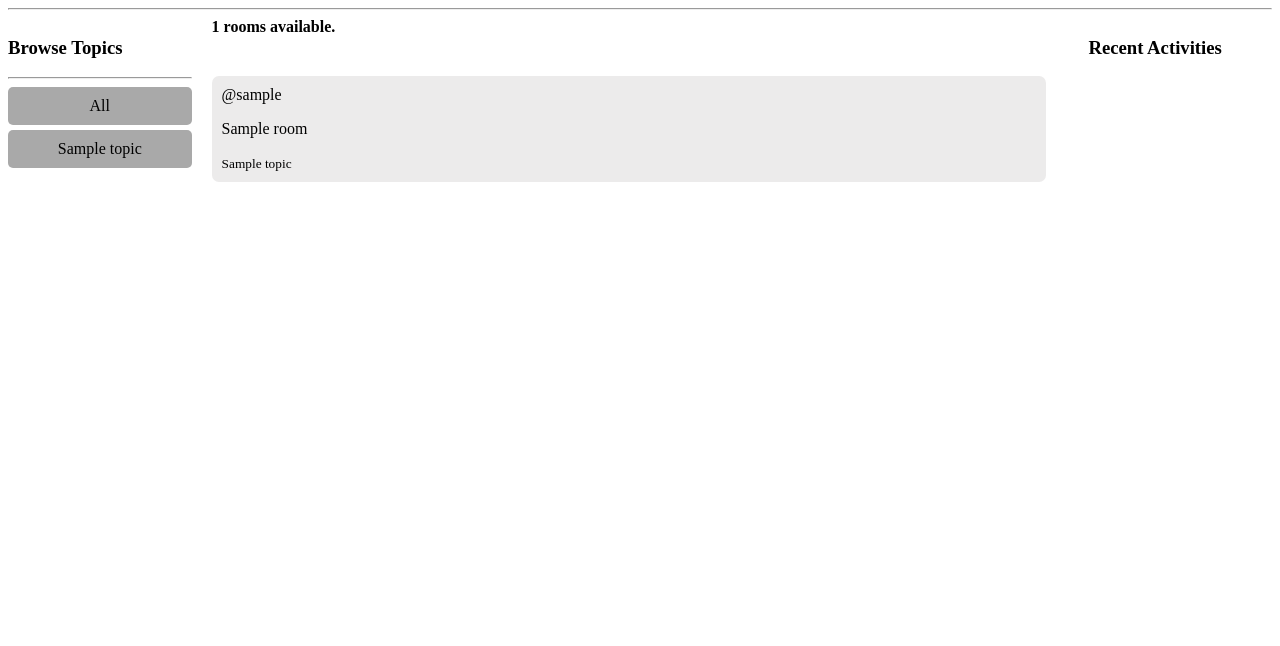
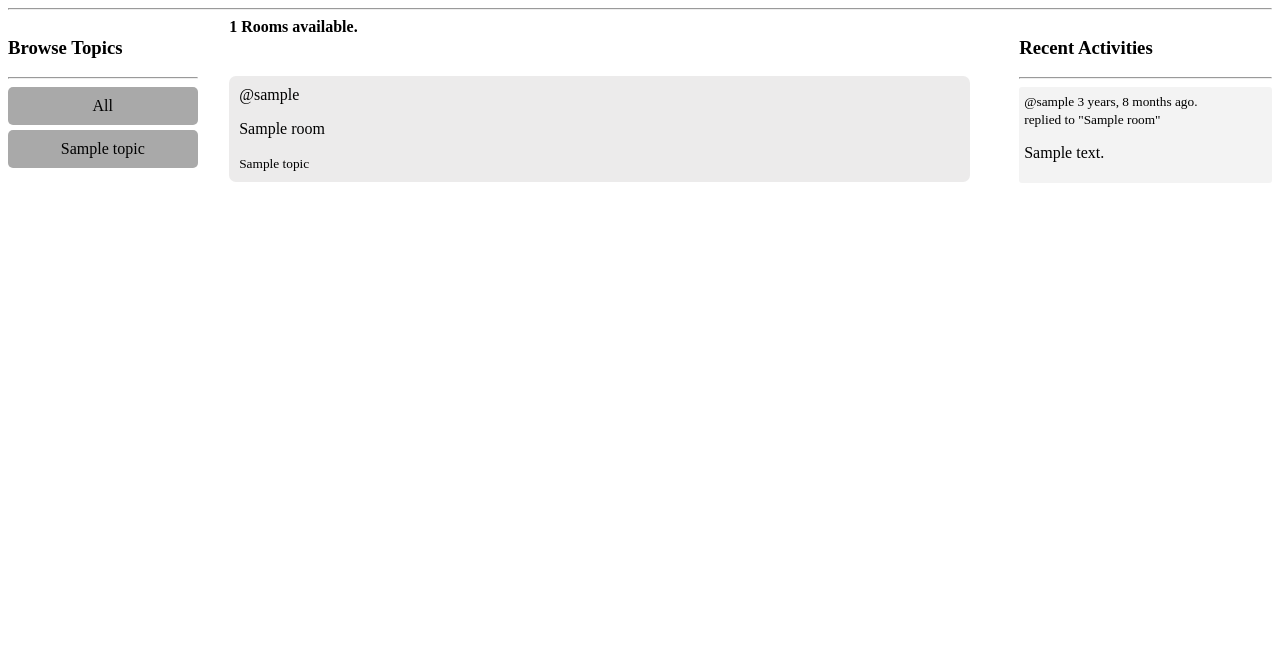
Before and after one commit to cmwema-projects/studyBud, a Django app: page / in a window 1280 px wide. Shown: the part 58-704 px from the top of the page. Run offline with Django 4.2, Linux system fonts and the light colour scheme; tables that the repository leaves empty hold one stand-in row (values such as "Sample post").

Commit message:
added recent activity

```diff
--- a/base/models.py
+++ b/base/models.py
@@ -35,5 +35,11 @@ class Message(models.Model):
     updated = models.DateTimeField(auto_now=True)
     created = models.DateTimeField(auto_now_add=True)
 
+    class Meta:
+        ordering = [
+            "-updated",
+            "-created",
+        ]
+
     def __str__(self) -> str:
         return self.body[0:50]
--- a/base/templates/base/home.html
+++ b/base/templates/base/home.html
@@ -1,5 +1,21 @@
 {% extends "base.html" %}
 {% block content %}
+<style>
+  .recent-list{
+    height: 70vh;
+    overflow-y: scroll;
+    scroll-snap-type: none;
+    scrollbar-width: 5px;
+  }
+  .recent-message{
+    border-radius: 3px;
+    background-color: rgb(243, 243, 243);
+    padding: 5px;
+    margin-bottom: 5px;
+
+  }
+</style>
+
 
 <div class="home-container">
   <!-- side bar browse -->
@@ -20,7 +36,7 @@
   <div class="rooms-container">
     <div class'room-card'>
       <div class="room-card__header">
-        <strong>{{room_count}} rooms available.</strong>
+        <strong>{{room_count}} Rooms available.</strong>
         {% if user.is_authenticated %}
           <button type="button" class="btn btn-create">
             <a href="{% url 'create_room' %}">Create Room</a>
@@ -51,6 +67,17 @@
   <!-- Recent Activities -->
   <div class="recent-container">
     <h3>Recent Activities</h3>
+    <hr>
+    <div class="recent-list">
+        {% for message in room_messages %}
+      <div class='recent-message'>
+        <small>@{{message.user}} {{message.created | timesince}} ago.</small><br>
+        <small>replied to "{{ message.room}}"</small>
+        <p>{{message.body}}</p>
+
+      </div>
+    {% endfor %}
+    </div>
   </div>
 </div>
 
--- a/base/views.py
+++ b/base/views.py
@@ -65,11 +65,17 @@ def home(request):
 
     topics = Topic.objects.all()
     room_count = rooms.count()
+    room_messages = Message.objects.all().order_by('-created')
 
     return render(
         request,
         "base/home.html",
-        context={"rooms": rooms, "topics": topics, "room_count": room_count},
+        context={
+            "rooms": rooms,
+            "topics": topics,
+            "room_count": room_count,
+            "room_messages": room_messages,
+        },
     )
 
 
@@ -93,8 +99,6 @@ def room(request, pk):
         "participants": participants,
     }
     return render(request, "base/room.html", context=context)
-
-
 
 
 @login_required(login_url="/login")
@@ -157,6 +161,7 @@ def delete_room(request, pk):
 
     return render(request, "base/delete.html", context)
 
+
 @login_required(login_url="/login")
 def delete_message(request, pk):
     message = Message.objects.get(id=pk)
--- a/templates/base.html
+++ b/templates/base.html
@@ -88,11 +88,11 @@
       .home-container {
         display: flex;
         flex-direction: row;
-        gap: 20px;
+        justify-content: space-between;
       }
       .rooms-container {
 
-        width: 70%;
+        width: 60%;
         display: flex;
         flex-direction: column;
 
@@ -110,7 +110,7 @@
         width: 15%;
       }
       .recent-container {
-        width: 15%;
+        width: 20%;
       }
 
       .topics {
--- a/templates/navbar.html
+++ b/templates/navbar.html
@@ -1,11 +1,10 @@
-
 <nav class="nav">
     <h3>StudyBud</h3>
     <ul class="nav-list">
         <li class="nav-list__item"><a href='/'>Home</a></li>
 
         {% if user.is_authenticated %}
-            <li class="nav-list__item">Logged in as <span class='username'>{{ user.username }}</span></a></li>
+            <li class="nav-list__item">Logged in as <a href=''><span class='username'>{{ user.username }}</span></a></li>
             <li class="nav-list__item"><a href="{% url 'logout' %}">Logout</a></li>
         {% else %}
             <li class="nav-list__item"><a href="{% url 'login' %}">Login</a></li>
```
Also changed, not shown: base/templates/base/login_register.html (+7 -3 lines).
